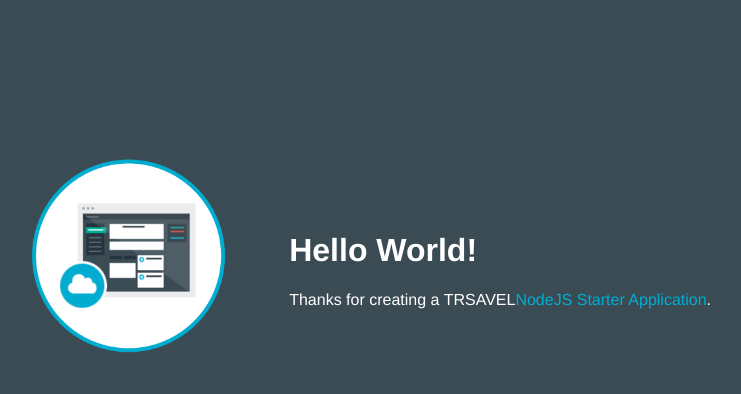
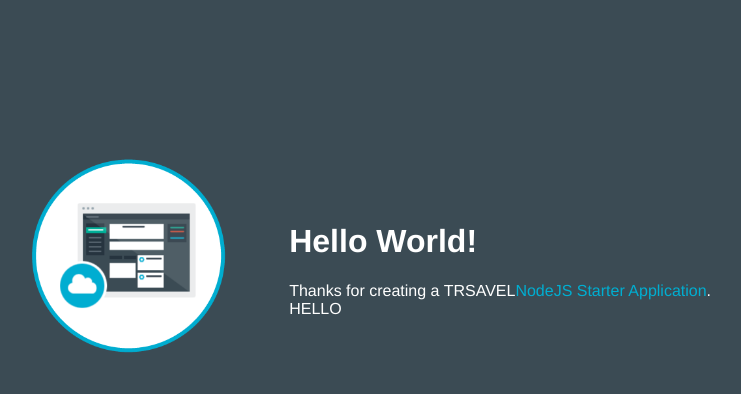
Before and after one commit to Eehita/Travel, a website: page public/index.html in a window 1280 px wide. Shown: the whole page, without its empty margins (253-994 px from the left). Drawn offline with Linux system fonts and the light colour scheme.

Commit message:
added text

```diff
--- a/public/index.html
+++ b/public/index.html
@@ -18,7 +18,8 @@
         <td>
           <h1 id="message">Hello World!</h1>
           <p class='description'></p> Thanks for creating a TRSAVEL<span class = "blue">NodeJS Starter Application</span>.
-        </td>
+	<span>HELLO</span>
+    	</td>
       </tr>
     </table>
   </body>
```
